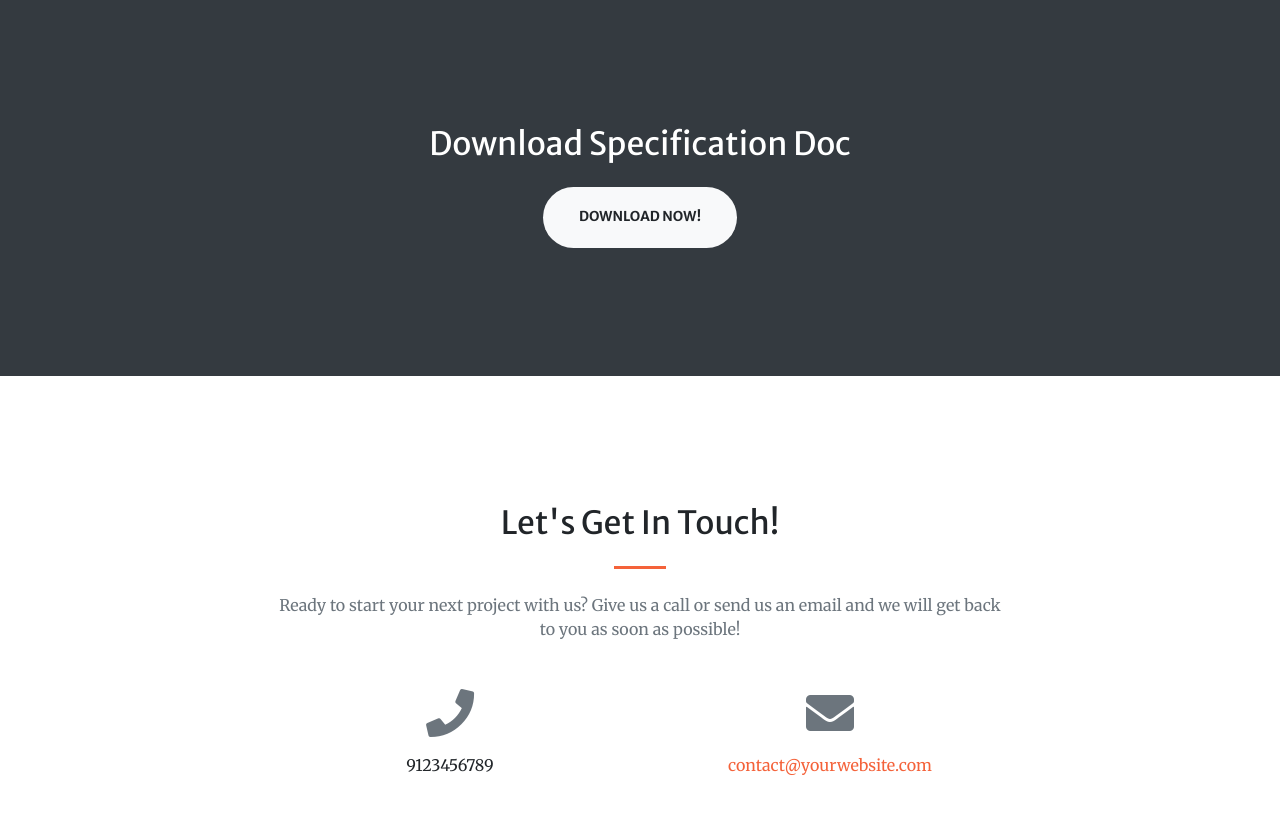
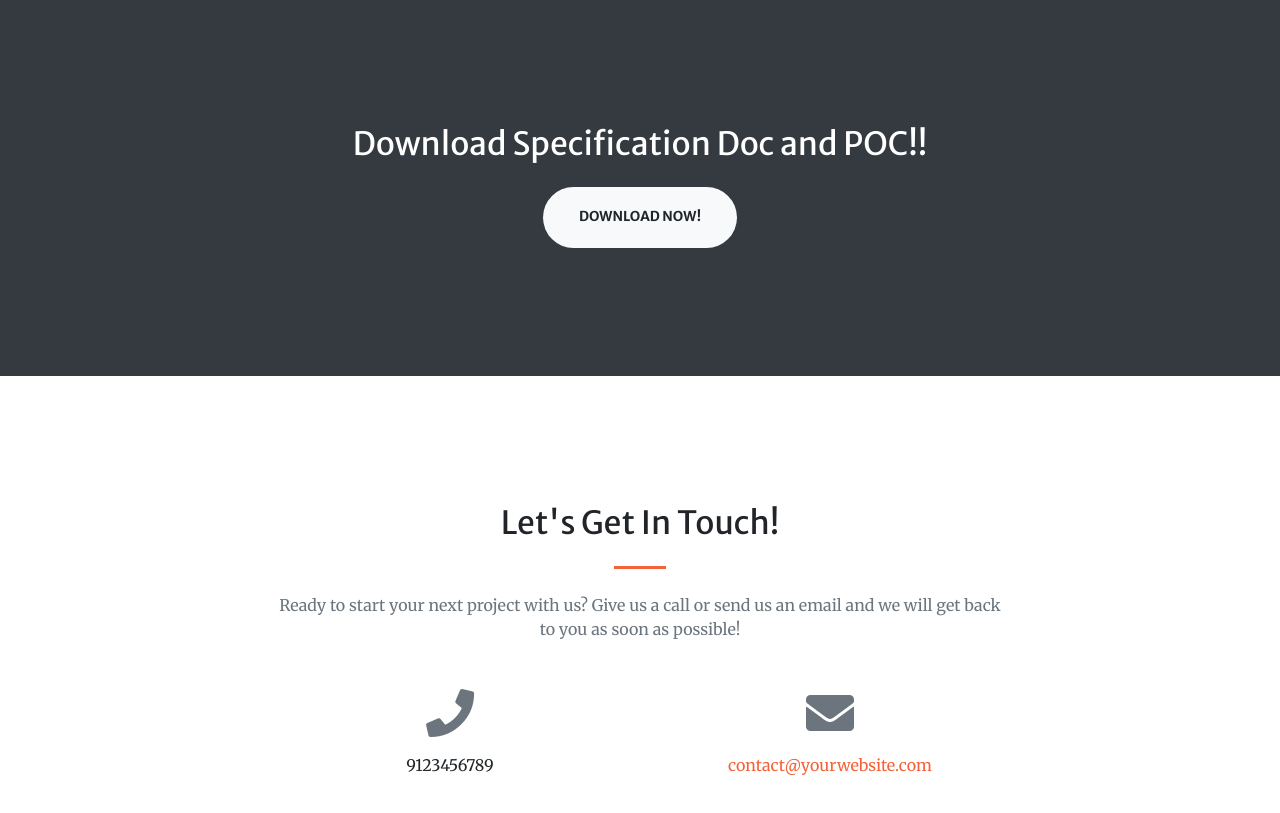
Before and after one commit to vasundhara-git/vasuexp, a website with bundled scripts: page hackathon/index.html in a window 1280 px wide. Shown: the part 2788-3601 px from the top of the page. Built offline with nearby package versions, Linux system fonts and the light colour scheme.

Commit message:
Verify local commit on git bash

```diff
--- a/hackathon/index.html
+++ b/hackathon/index.html
@@ -247,7 +247,7 @@
   <!-- Call to Action Section -->
   <section class="page-section bg-dark text-white">
     <div class="container text-center">
-      <h2 class="mb-4">Download Specification Doc</h2>
+      <h2 class="mb-4">Download Specification Doc and POC!!</h2>
       <a class="btn btn-light btn-xl" href="https://proto.com/s3/req_doc">Download Now!</a>
     </div>
   </section>
```
